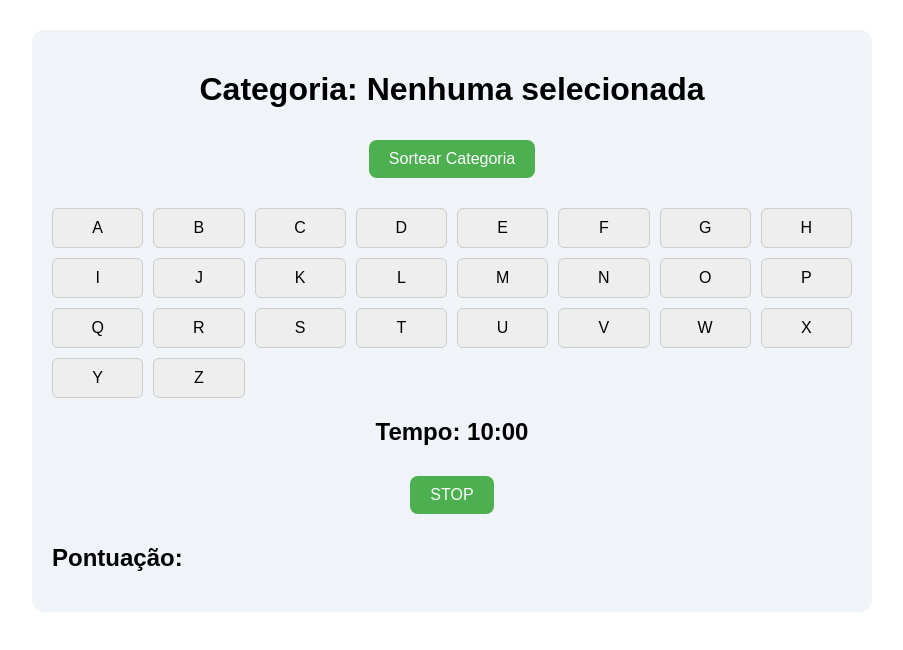
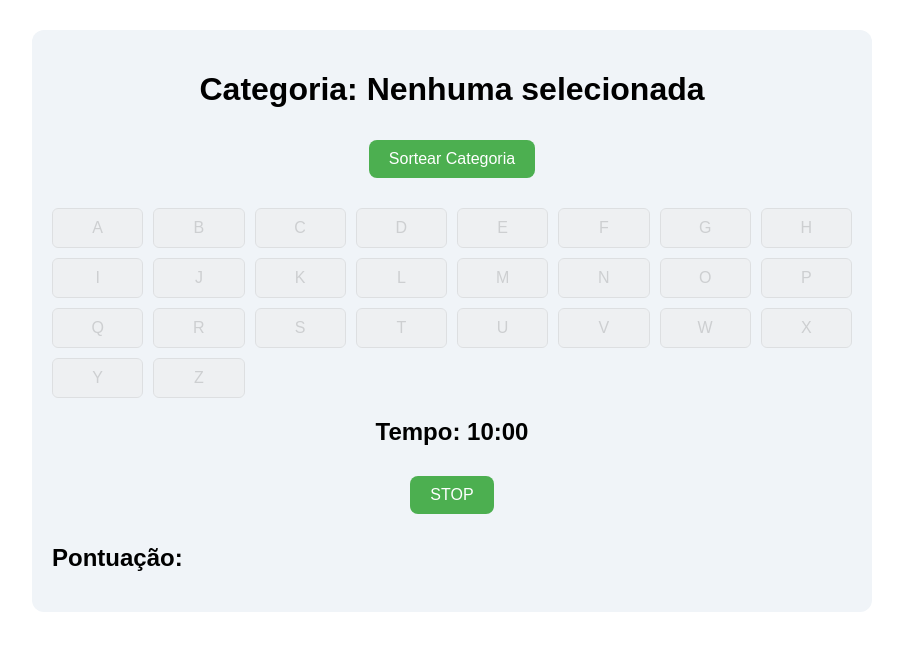
Before and after one commit to maxwellmoura/GameStop, a React (Vite) app: page /game in a window 1280 px wide. Shown: the top 650 px of the page, without its empty margins (188-1091 px from the left). Built offline with nearby package versions, Linux system fonts and the light colour scheme.

Commit message:
Novas Funções

```diff
--- a/src/components/GamePage.jsx
+++ b/src/components/GamePage.jsx
@@ -1,5 +1,5 @@
 import React, { useState, useEffect } from 'react';
-import { useNavigate } from 'react-router-dom'; // para navegação
+import { useNavigate } from 'react-router-dom';
 import '../styles/styles.css';
 
 const categories = [
@@ -17,7 +17,7 @@ const alphabet = 'ABCDEFGHIJKLMNOPQRSTUVWXYZ'.split('');
 const playerColors = ['#FF5733', '#33C1FF', '#33FF57', '#FF33D1'];
 
 const GamePage = ({ players }) => {
-  const navigate = useNavigate(); // hook do react-router
+  const navigate = useNavigate();
   const [currentCategory, setCurrentCategory] = useState('');
   const [timer, setTimer] = useState(600);
   const [isRunning, setIsRunning] = useState(false);
@@ -48,10 +48,11 @@ const GamePage = ({ players }) => {
   const handleSortCategory = () => {
     const randomIndex = Math.floor(Math.random() * categories.length);
     setCurrentCategory(categories[randomIndex]);
-    setIsRunning(true); // começa o jogo automaticamente ao sortear categoria
+    setIsRunning(true);
   };
 
   const handleLetterClick = (letter) => {
+    if (!currentCategory) return; // impede clicar se não tiver categoria
     if (usedLetters.includes(letter)) return;
     setSelectedLetter(letter);
   };
@@ -92,11 +93,11 @@ const GamePage = ({ players }) => {
                   : isUsed
                     ? '#bbb'
                     : '#eee',
-                cursor: isUsed ? 'not-allowed' : 'pointer',
-                opacity: isUsed ? 0.5 : 1
+                cursor: (!currentCategory || isUsed) ? 'not-allowed' : 'pointer',
+                opacity: (!currentCategory || isUsed) ? 0.5 : 1
               }}
               onClick={() => handleLetterClick(letter)}
-              disabled={isUsed}
+              disabled={!currentCategory || isUsed}
             >
               {letter}
             </button>
```
